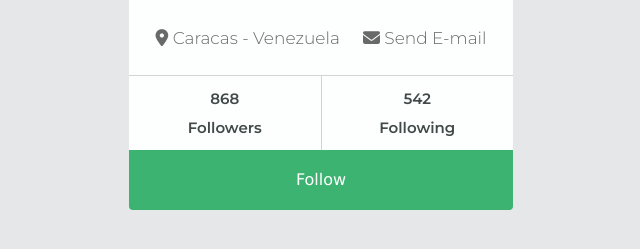
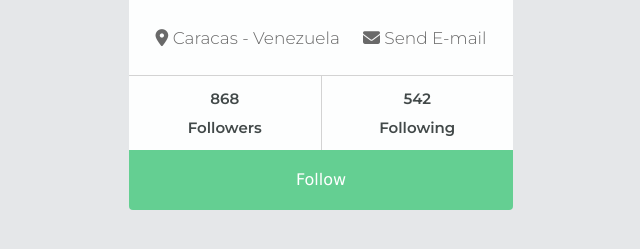
Before and after one commit to Sazocar/profile-card, a plain HTML site: page profile_card.html in a window 1280 px wide. Shown: the part 397-646 px from the top of the page, without its empty margins (319-959 px from the left). Drawn offline with Linux system fonts and the light colour scheme.

Commit message:
changed button follow color

```diff
--- a/styles.css
+++ b/styles.css
@@ -108,7 +108,7 @@ body {
     display: inline-block;
     width: 100%;
     height: 60px;
-    background: MediumSeaGreen;
+    background: #64cf92;
     border-radius: 0px 0px 4px 4px;
     color: white;
     border: none;
@@ -117,6 +117,6 @@ body {
 }
 
 .button_container button:hover {
-    background: SeaGreen;
+    background: #52BE80;
     cursor: pointer;
 }
```
